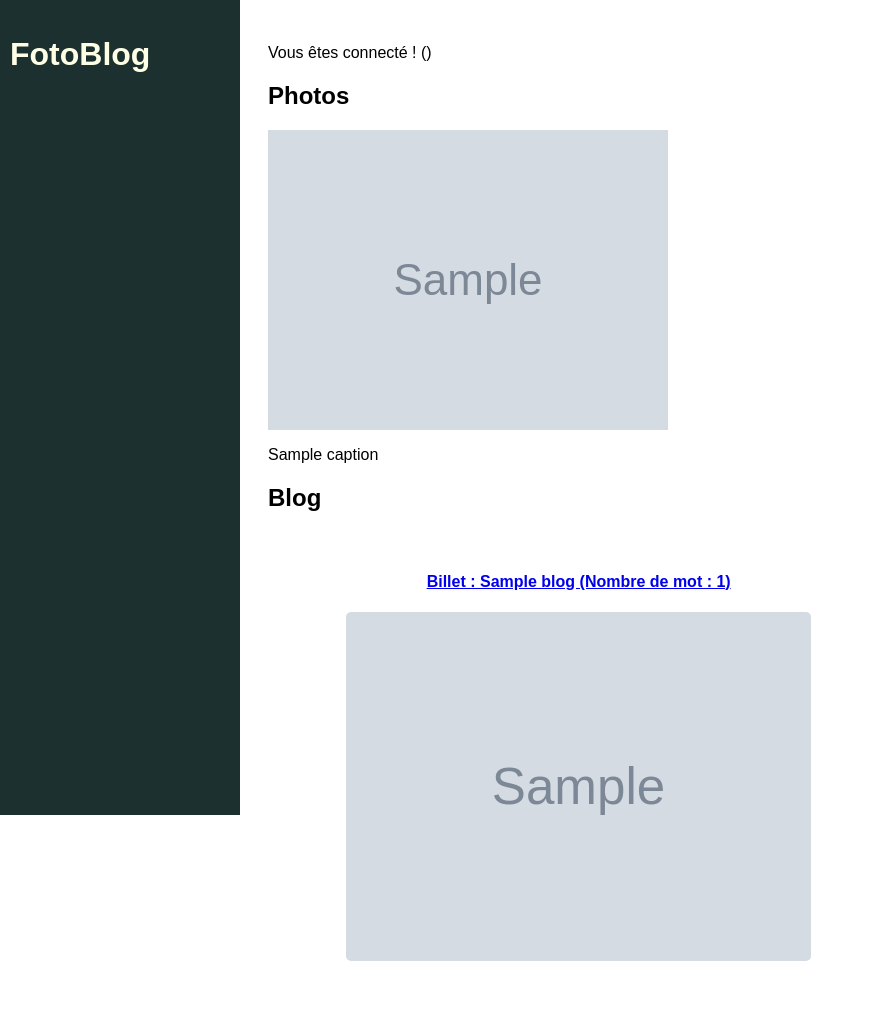
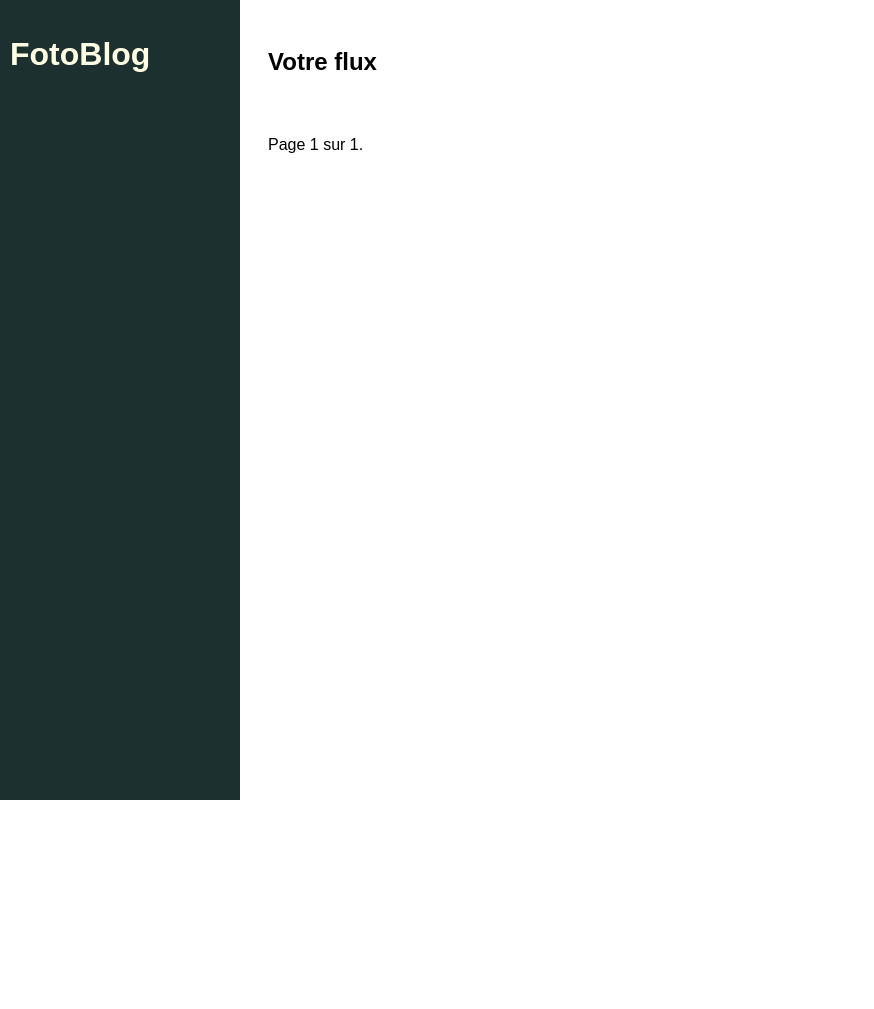
Before and after one commit to meridien22/fotoblog, a Django app: template blog/templates/blog/home.html in a window 1280 px wide. Shown: the whole page, without its empty margins (0-874 px from the left). After the commit the page ends 800 px from the top, so only its background shows below. Run offline with Django 3.2, Linux system fonts and the light colour scheme; the template is opened without the code that fills it: most values are stand-ins (such as "Sample title", 1, 10 or a date in 2020); grey boxes marked "Sample" are stand-in pictures.

Commit message:
templates partials

```diff
--- a/blog/templates/blog/home.html
+++ b/blog/templates/blog/home.html
@@ -1,20 +1,16 @@
 {% extends 'base.html' %}
+{% load blog_extras %}
+
 {% block content %}
-    <p>Vous êtes connecté ! ({{ user.username }})</p>
-    <h2>Photos</h2>
-    {% for photo in photos %}
-        <img src="{{ photo.image.url }}">
-        <p>{{ photo.caption }}</p>
-    {% endfor %}
-    <h2>Blog</h2>
+    <h2>Votre flux</h2>
     <div class="grid-container">
-        {% for blog in blogs %}
-            <div class="post">
-                <a href="{% url 'view_blog' blog.id %}">
-                    <h4>Billet : {{ blog.title }} (Nombre de mot : {{ blog.word_count }})</h4>
-                    <img src="{{ blog.photo.image.url }}">
-                </a>
-            </div>
+        {% for instance in page_obj  %}
+            {% if instance|model_type == 'Blog' %}
+                {% include 'blog/partials/blog_snippet.html' with blog=instance %}
+            {% elif instance|model_type == 'Photo' %}
+                {% include 'blog/partials/photo_snippet.html' with photo=instance %}
+            {% endif %}
         {% endfor %}
     </div>
+    {% include 'blog/partials/foot_paginator.html' with page_obj=page_obj %}
 {% endblock content %}
--- /dev/null
+++ b/blog/templates/blog/partials/foot_paginator.html
@@ -0,0 +1,16 @@
+<span>
+    {% if page_obj.has_previous %}
+        <a href="?page=1">« première</a>
+        <a href="?page={{ page_obj.previous_page_number }}">précédente</a>
+    {% endif %}
+
+    <span>
+        Page {{ page_obj.number }} sur {{ page_obj.paginator.num_pages }}.
+
+    </span>
+    {% if page_obj.has_next %}
+        <a href="?page={{ page_obj.next_page_number }}">suivante</a>
+
+        <a href="?page={{ page_obj.paginator.num_pages }}">dernière »</a>
+    {% endif %}
+</span>
--- /dev/null
+++ b/blog/templatetags/blog_extras.py
@@ -0,0 +1,28 @@
+from django import template
+from django.utils import timezone
+from datetime import datetime
+
+register = template.Library()
+
+@register.filter
+def model_type(instance):
+    return type(instance).__name__
+
+@register.simple_tag(takes_context=True)
+def get_poster_display(context, user):
+    if user == context['user']:
+        return 'vous'
+    return user.username
+
+@register.filter
+def get_posted_at_display(posted_at):
+    delta = timezone.now() - posted_at
+    minute = delta.total_seconds() / 60
+    if minute < 60:
+        message = f"Posté il y a {minute} minutes"
+    elif minute < 1440:
+        message = f"Posté il y a {round(minute/60)} heures"
+    else:
+        date_display = posted_at.strftime("%H:%M %d %m %y")
+        message = f"Posté à {date_display}"
+    return message
--- a/fotoblog/urls.py
+++ b/fotoblog/urls.py
@@ -43,6 +43,7 @@ urlpatterns = [
     path("home/", blog.views.home, name="home"),
     path('signup/', authentication.views.signup_page, name='signup'),
     path('photo/upload/', blog.views.photo_upload, name='photo_upload'),
+    path('photo/flux/', blog.views.photo_feed, name='photo_flux'),
     path('profile_photo/upload/', authentication.views.upload_profile_photo, name='upload_profile_photo'),
     path('blog/create', blog.views.blog_and_photo_upload, name='blog_create'),
     path('blog/<int:blog_id>', blog.views.view_blog, name='view_blog'),
--- a/templates/base.html
+++ b/templates/base.html
@@ -15,6 +15,7 @@
                     <img class="avatar" src="{% static 'images/default_profile.png'%}">
                 {% endif %}
                 <p><a href="{% url 'home' %}">Accueil</a></p>
+                <p><a href="{% url 'photo_flux' %}">Les photos de mon flux</a></p>
                 {% if perms.blog.add_blog %}
                     <p><a href="{% url 'blog_create' %}">Écrire un billet</a></p>
                 {% endif %}
```
Also changed, not shown: blog/templates/blog/partials/blog_snippet.html (added, +9 -0 lines), blog/templates/blog/partials/photo_snippet.html (added, +7 -0 lines), blog/templates/blog/photo_feed.html (added, +11 -0 lines), blog/views.py (+32 -3 lines), blog/templatetags/__init__.py (added), media/1000_F_592438549_gub9fnqEDgf1HZSJZh1F54tXRW5CsdGi.jpg (added), media/cascadedansforytverte.jpg (added).
